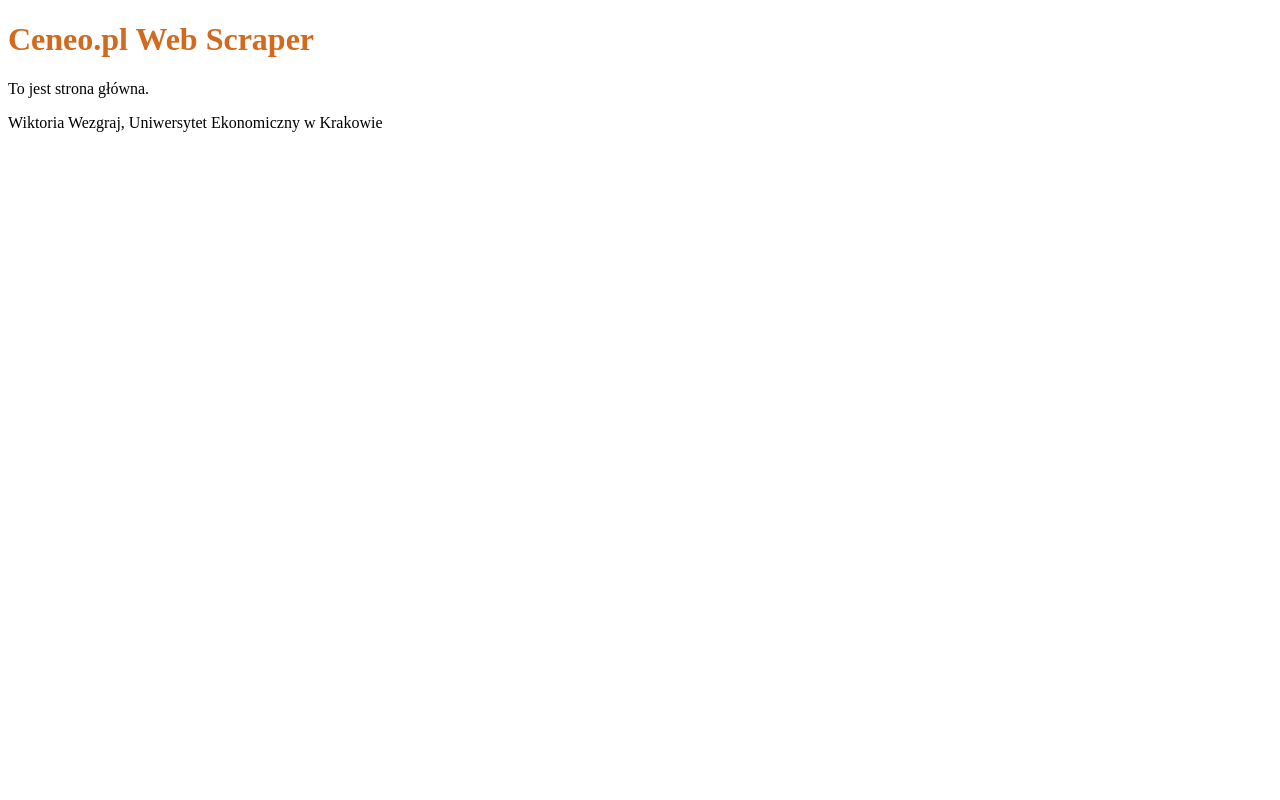
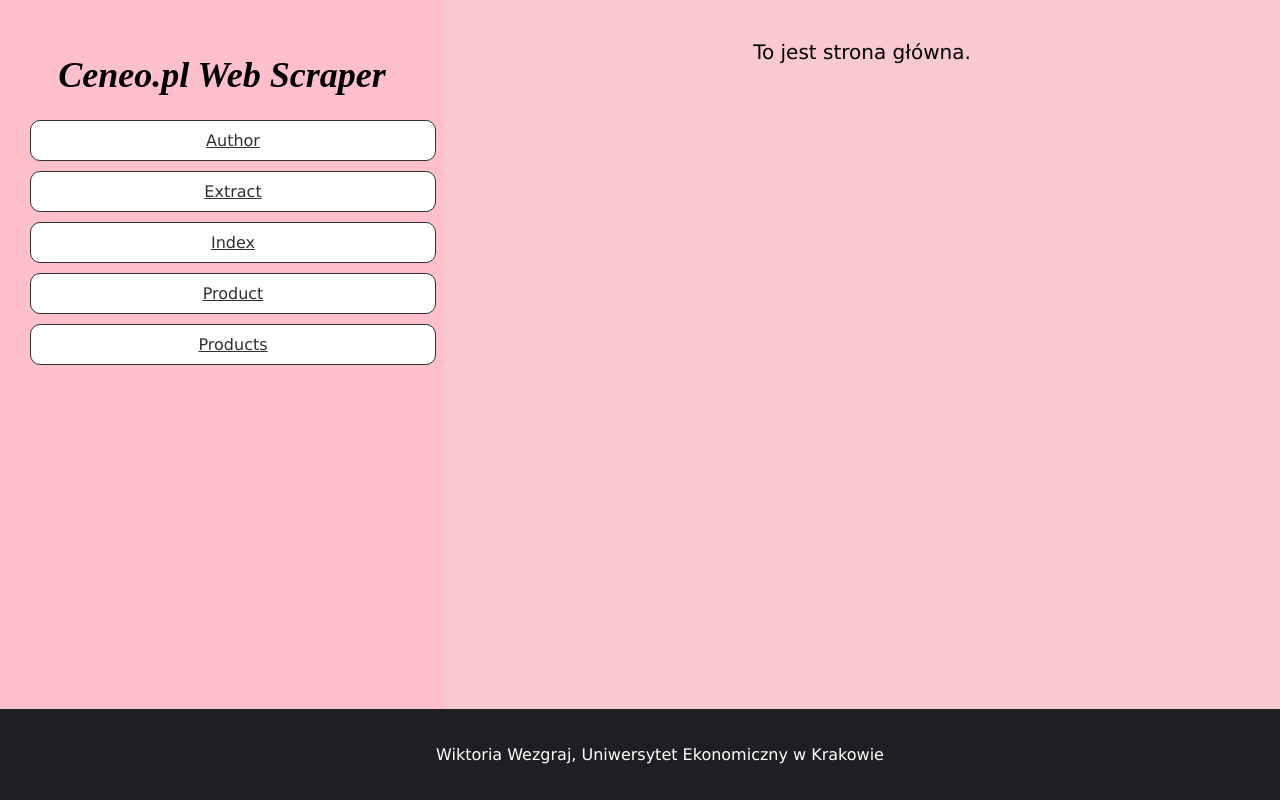
Before and after one commit to WiktoriaWezgraj/Ceneo-WebScraper, a Flask app: page / in a window 1280 px wide. Run offline with Flask 3, Linux system fonts and the light colour scheme.

Commit message:
CSS added 2024-05-13 WW

```diff
--- a/app/static/style.css
+++ b/app/static/style.css
@@ -1,3 +1,67 @@
-h1{
-    color: chocolate;
+body {
+  background-color: #f9c9d0;
+  font-family: Verdana, sans-serif;
+  margin: 0;
+  display: flex;
+  min-height: 100vh;
 }
+
+h1 {
+  font-size: 36px;
+  text-align: center;
+  font-family: "Times New Roman", Times, serif;
+  font-style: oblique;
+  width: 100%;
+}
+
+.menu {
+  width: 30%;
+  background-color: #ffc0cb;
+  padding: 30px;
+}
+
+.section {
+  flex: 1;
+  padding: 20px;
+}
+
+section {
+  width: 100%;
+  text-align: center;
+  font-size: 20px;
+}
+
+footer {
+  background-color: #1e1f22;
+  color: #fff;
+  text-align: center;
+  padding: 20px;
+  position: fixed;
+  bottom: 0;
+  width: 100%;
+}
+
+.button-container {
+  position: relative;
+}
+
+.button {
+  display: block;
+  width: 100%;
+  padding: 10px;
+  margin-bottom: 10px;
+  text-align: center;
+  background-color: #fff;
+  border: 1px solid #303030;
+  border-radius: 10px;
+  font-size: 16px;
+  color: #303030;
+}
+
+.button:hover {
+  background-color: #ffa7a7;
+}
+
+.button:active {
+  background-color: #8e8e8e;
+}
--- a/app/templates/base.html
+++ b/app/templates/base.html
@@ -7,14 +7,23 @@
     <title>Ceneo.pl Web Scraper</title>
 </head>
 <body>
-    <header>
-        <h1>Ceneo.pl Web Scraper</h1>
-    </header>
+    <div class = "menu">
+        <h1>Ceneo.pl Web Scraper </h1>
+        <div class="button-container">
+            <a href="." class="button">Author</a>
+            <a href="." class="button">Extract</a>
+            <a href="." class="button">Index</a>
+            <a href="." class="button">Product</a>
+            <a href="." class="button">Products</a>
+        </div>
+    </div>
+    <div class="section">
     <section>
         {% block content %}
             <p>To jest plik bazowy.</p>
         {% endblock content %}
     </section>
+    </div>
     <footer>
         <p>Wiktoria Wezgraj, Uniwersytet Ekonomiczny w Krakowie</p>
     </footer>
```
